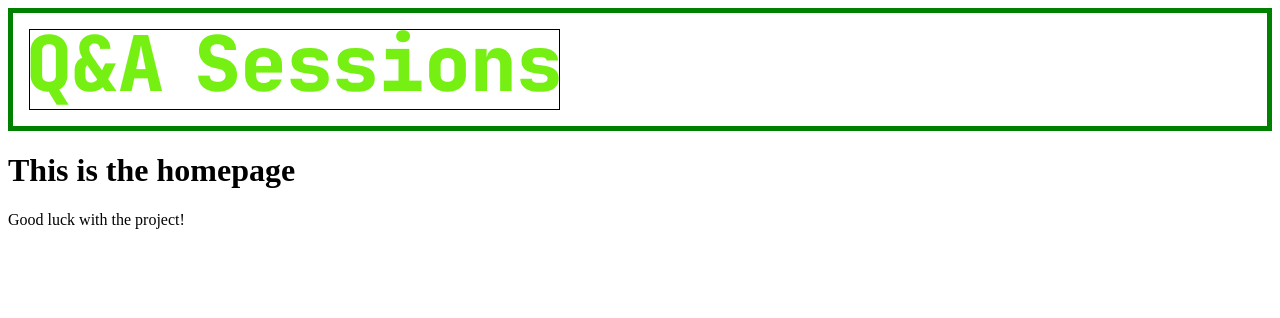
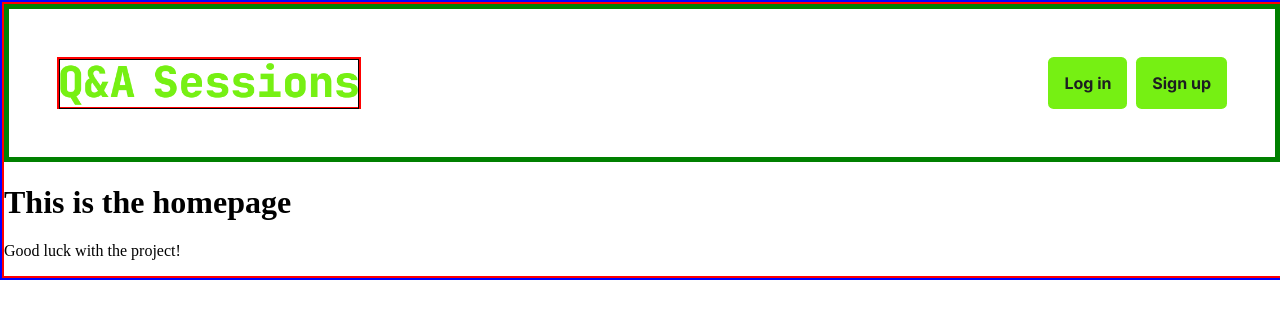
Before and after one commit to Lenindelrionicaragua/Q-And-A, a React app in the folder client/: page / in a window 1280 px wide. Shown: the top 318 px of the page. Built offline with nearby package versions, Linux system fonts and the light colour scheme.

Commit message:
Initial layout for Header, at Navigation component.

```diff
--- /dev/null
+++ b/client/src/App.css
@@ -0,0 +1,9 @@
+body {
+  border: solid 2px blue;
+  width: 100vw;
+  margin: 0;
+}
+
+#root{
+  border: solid 2px red;
+}
--- a/client/src/App.jsx
+++ b/client/src/App.jsx
@@ -1,4 +1,5 @@
 import React from "react";
+import "./App.css";
 import { Routes, Route } from "react-router-dom";
 import Nav from "./components/Navigation/Nav";
 import Home from "./pages/Home/Home";
--- /dev/null
+++ b/client/src/components/Buttons/Buttons.css
@@ -0,0 +1,30 @@
+button {
+  font-family: 'Inter', sans-serif;
+  border: none;
+}
+
+.primary-button {
+  border-radius: 0.35em;
+  background: #76F013;
+  color: #1D1E21;
+  font-size: 1em;
+  font-weight: 700;
+  padding: 0.5em 1em;
+  display: flex;
+  justify-content: center;
+  align-items: center;
+  gap: 0.5em;
+}
+
+.secondary-button {
+  border-radius: 0.35em;
+  background: #76F013;
+  color: #1D1E21;
+  font-size: 1em;
+  font-weight: 700;
+  padding: 0.5em 1em;
+  display: flex;
+  justify-content: center;
+  align-items: center;
+  gap: 0.5em;
+}
--- /dev/null
+++ b/client/src/components/Buttons/PrimaryButton.jsx
@@ -0,0 +1,21 @@
+import React from "react";
+import "./Buttons.css";
+import PropTypes from "prop-types";
+
+const PrimaryButton = ({ text }) => {
+  return (
+    <button className="primary-button">
+      {text}
+    </button>
+  );
+};
+
+PrimaryButton.propTypes = {
+  text: PropTypes.string,
+};
+
+PrimaryButton.defaultProps = {
+  text: "",
+};
+
+export default PrimaryButton;
--- /dev/null
+++ b/client/src/components/Buttons/SecondaryButton.jsx
@@ -0,0 +1,21 @@
+import React from "react";
+import "./Buttons.css";
+import PropTypes from "prop-types";
+
+const SecondaryButton = ({ text }) => {
+  return (
+    <button className="secondary-button">
+      {text}
+    </button>
+  );
+};
+
+SecondaryButton.propTypes = {
+  text: PropTypes.string,
+};
+
+SecondaryButton.defaultProps = {
+  text: "",
+};
+
+export default SecondaryButton;
--- a/client/src/components/Logo/Logo.css
+++ b/client/src/components/Logo/Logo.css
@@ -1,11 +1,11 @@
 /* Logo styles */
-#logoImage {
+.logoImage {
   border: solid 1px black;
   width: fit-content;
   height: 100%;
 }
 
-#logoImage img {
+.logoImage img {
   object-fit: contain;
   width: 100%;
   height: 100%;
--- a/client/src/components/Logo/Logo.jsx
+++ b/client/src/components/Logo/Logo.jsx
@@ -4,7 +4,7 @@ import AppLogo from "../../images/Q&A Sessions.png";
 
 const Logo = () => {
   return (
-    <div id="logoImage">
+    <div className="logoImage">
       <img alt="Q&A Sessions Logo" src={AppLogo} />
     </div>
   );
--- a/client/src/components/Navigation/Nav.css
+++ b/client/src/components/Navigation/Nav.css
@@ -1,5 +1,24 @@
+@import url('https://fonts.googleapis.com/css2?family=Inter:wght@100;200;300;400;500;600;700;800;900&display=swap');
+
+.site-nav {
+  font-family: 'Inter', sans-serif;
+  font-size: 16px;
+}
+
 /* Header Styles */
 header {
   border: solid 5px green;
-  padding: 1em;
+  padding: 3em;
+  display: flex;
+  justify-content: space-between;
 }
+
+#header-logo {
+  border: solid 2px red;
+  width: 300px;
+}
+
+.header-buttons {
+  display: flex;
+  gap: 0.55em;
+}
--- a/client/src/components/Navigation/Nav.jsx
+++ b/client/src/components/Navigation/Nav.jsx
@@ -1,13 +1,28 @@
 import React from "react";
 import "./Nav.css";
 import Logo from "../Logo/Logo";
+import PrimaryButton from "../Buttons/PrimaryButton";
+import SecondaryButton from "../Buttons/SecondaryButton";
 // import { Link } from "react-router-dom";
 
 const Nav = () => {
   return (
-    <header>
-      <Logo />
-    </header>
+    <>
+      <header className="site-nav">
+        <div id="header-logo">
+            <Logo />
+        </div>
+        <div className="header-buttons">
+           <SecondaryButton text="Log in" />
+           <PrimaryButton text="Sign up" />
+        </div>
+      </header>
+      {/* <h1 className="site-nav">Try text</h1> */}
+      <nav>
+        {/* //buttons */}
+      </nav>
+
+    </>
   );
 };
 
```
Also changed, not shown: client/src/components/Buttons/PlainButton.jsx (added, +21 -0 lines).
